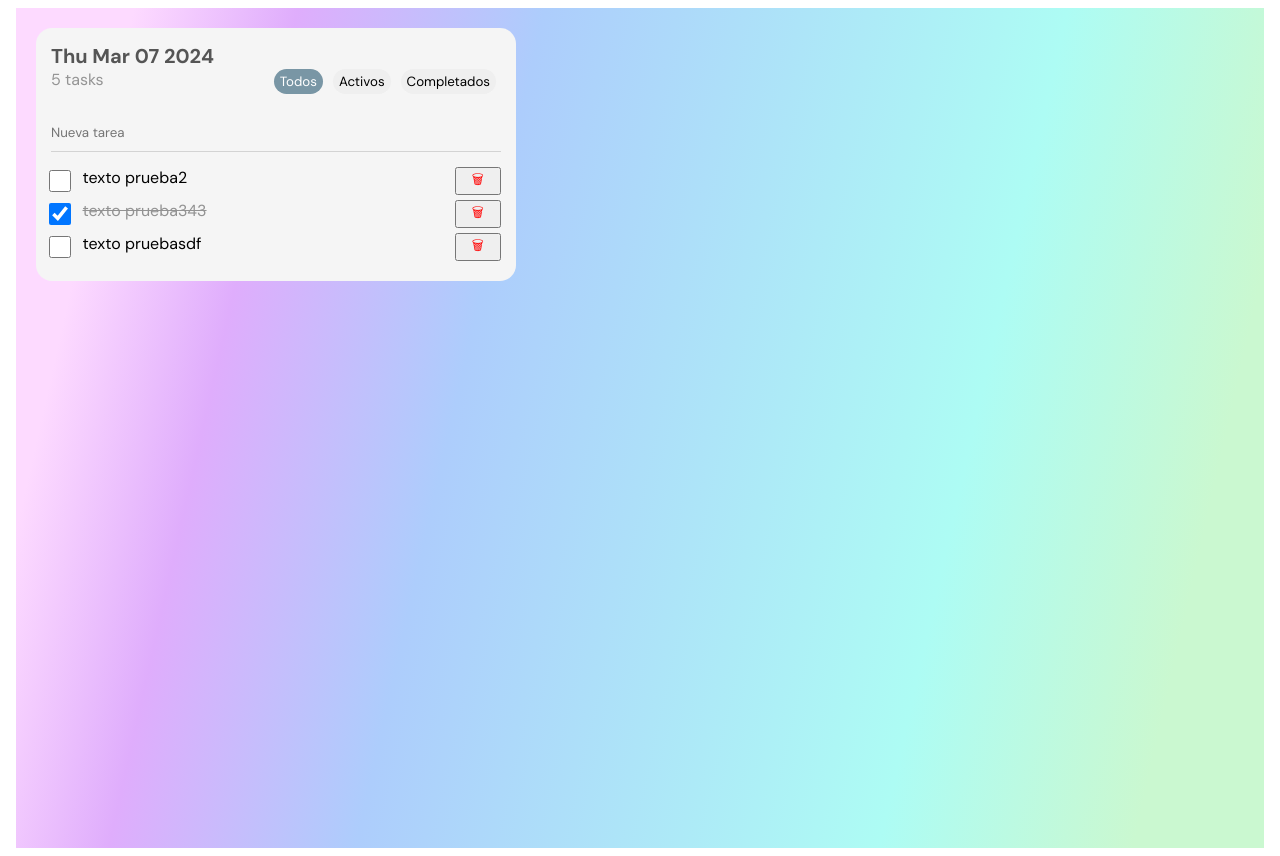
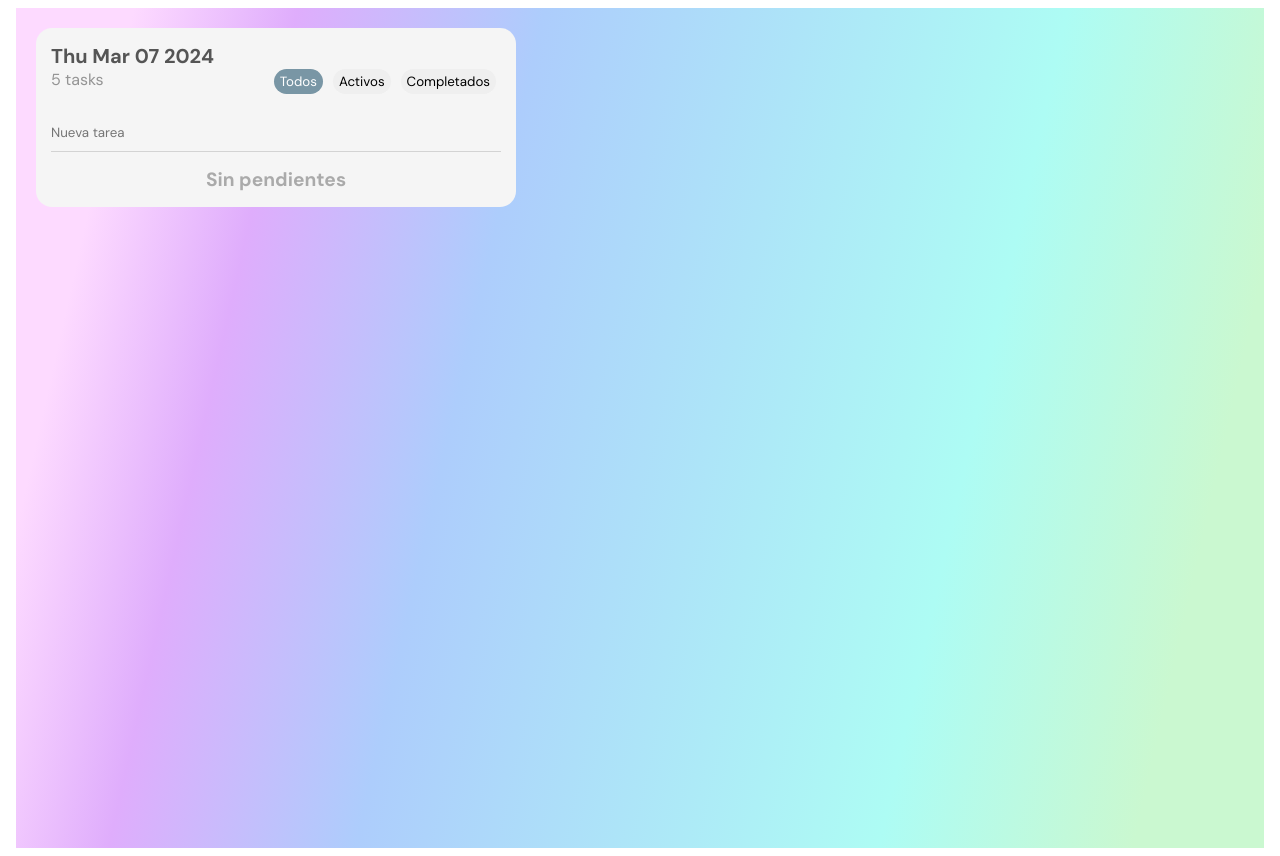
Before and after one commit to Sparksx343/todo-list, a SvelteKit app: page / in a window 1280 px wide. Built offline with nearby package versions, Linux system fonts and the light colour scheme.

Commit message:
filter tasks by status done

```diff
--- a/src/components/Card.svelte
+++ b/src/components/Card.svelte
@@ -1,16 +1,14 @@
 <script>
 // @ts-nocheck
-
-	import { draggable } from "$lib/dnd";
-
     const filters = ["Todos","Activos","Completados"]
     let filterselected = "Todos"
     let newtodo = ""
 
     let todos = [{id: Math.random().toFixed(0), text: "texto prueba2", finished: false}, {id: Math.random().toFixed(0), text: "texto prueba343", finished: true}, {id: Math.random().toFixed(0), text: "texto pruebasdf", finished: false}]
     let filtered = []
+
 </script>
-<div class="container" use:draggable={"test"}>
+<div class="container">
     <div class="title">
         {new Date().toDateString()}
     </div>
@@ -20,6 +18,15 @@
             {#each filters as filter}
             <button on:click={()=>{
                 filterselected = filter
+                if(filterselected == "Todos"){
+                    filtered = todos
+                }
+                if(filterselected == "Activos"){
+                    filtered = todos.filter(task => task.finished === false);
+                }
+                if(filterselected == "Completados"){
+                    filtered = todos.filter(task => task.finished === true);
+                }
             }} class={filter == filterselected ? 'isactive' : ''}>{filter}</button>
             {/each}
         </div>
@@ -33,8 +40,8 @@
     }} placeholder="Nueva tarea" >
 </div>
 <div class="todos">
-    {#if todos.length > 0}
-    {#each todos as todo, idx}
+    {#if filtered.length > 0}
+    {#each filtered as todo, idx}
     <div class="todo">
         <input type="checkbox" bind:checked={todo.finished} on:change={(e)=>{todo.finished=e.target.checked}} id="{todo.text + idx}" />
         <label class="{todo.finished ? 'finished' : ''}" for="{todo.text + idx}">{todo.text}</label>
```
